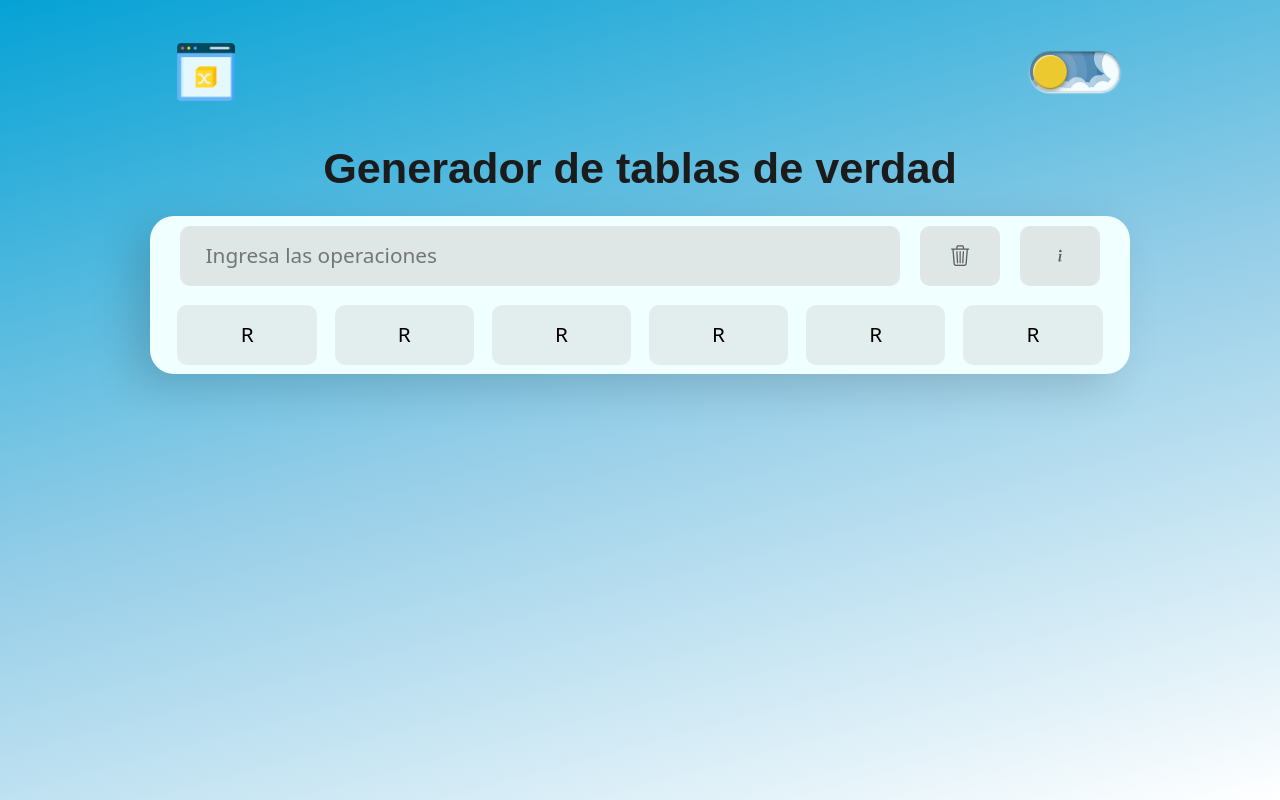
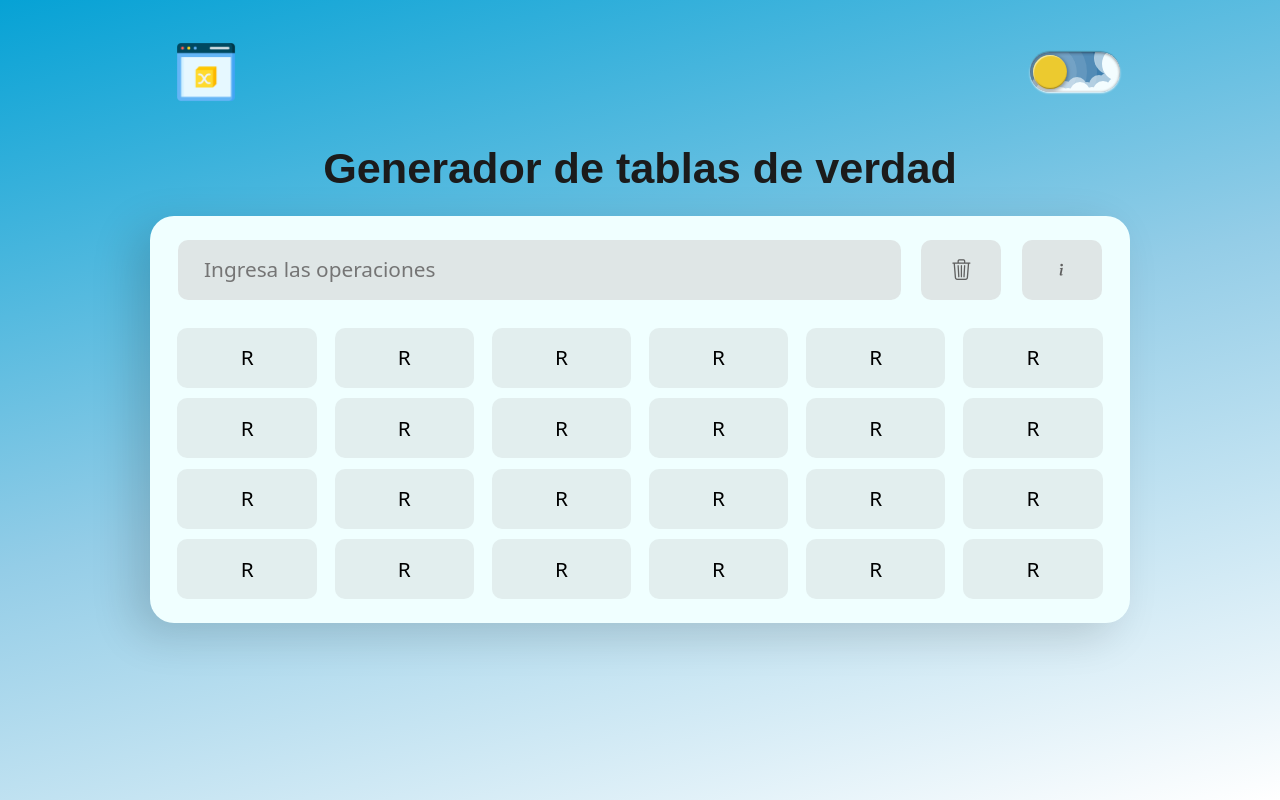
Before and after one commit to KEVIN01306/Tablas_de_verdad, a React (Vite) app in the folder front-tablas/: page / in a window 1280 px wide. Built offline with nearby package versions, Linux system fonts and the light colour scheme.

Commit message:
commit-interfaz-calculadora

```diff
--- a/front-tablas/src/assets/CSS/keyboard.css
+++ b/front-tablas/src/assets/CSS/keyboard.css
@@ -37,7 +37,7 @@
 
 .container-input-keyboard{
     width: 100%;
-    padding: 0.1rem;
+    padding-top: 1rem;
     display: flex;
     justify-content: space-evenly;
 }
@@ -73,6 +73,7 @@ input {
     width: 100%;
     margin-top: 1em;
     padding: 0.1rem;
+    padding-bottom: 1rem;
     display: flex;
     justify-content: space-evenly;
     background-color: rgba(255, 255, 255, 0);
@@ -92,6 +93,7 @@ input {
     justify-content: center;
     align-items: center;
     display: flex;
+    margin-top: 0.5em;
 }
 
 .col-2-my{
--- a/front-tablas/src/components/keyboard.tsx
+++ b/front-tablas/src/components/keyboard.tsx
@@ -36,7 +36,25 @@ const TeclasKeyboard = () => {
 
 
     return(
-        <div className="container-teclas-keyboard">
+        <div className="container-teclas-keyboard row">
+            <Tecla value="R"/>
+            <Tecla value="R"/>
+            <Tecla value="R"/>
+            <Tecla value="R"/>
+            <Tecla value="R"/>
+            <Tecla value="R"/>
+            <Tecla value="R"/>
+            <Tecla value="R"/>
+            <Tecla value="R"/>
+            <Tecla value="R"/>
+            <Tecla value="R"/>
+            <Tecla value="R"/>
+            <Tecla value="R"/>
+            <Tecla value="R"/>
+            <Tecla value="R"/>
+            <Tecla value="R"/>
+            <Tecla value="R"/>
+            <Tecla value="R"/>
             <Tecla value="R"/>
             <Tecla value="R"/>
             <Tecla value="R"/>
```
